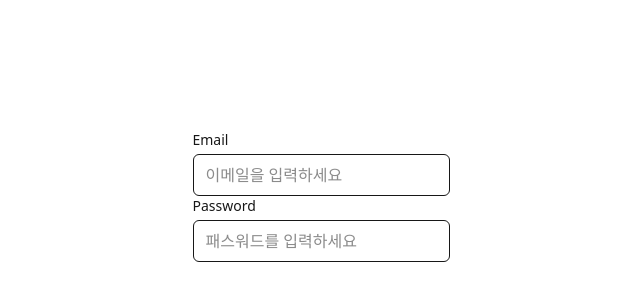
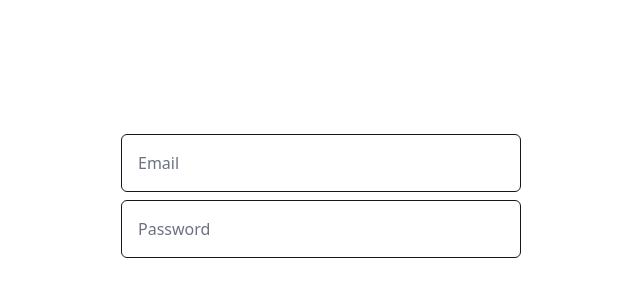
Before and after one commit to SeongWook-Hong/auth-flow, a Next.js app: page /auth/login in a window 1280 px wide. Shown: the part 204-504 px from the top of the page, without its empty margins (319-959 px from the left). Built offline with nearby package versions, Linux system fonts and the light colour scheme.

Commit message:
design: AuthInput UI 변경

```diff
--- a/src/components/auth/AuthInput.tsx
+++ b/src/components/auth/AuthInput.tsx
@@ -1,22 +1,22 @@
 interface Props {
-  id: 'email' | 'password' | 'confirmPassword';
-  type: 'email' | 'password';
+  id: "email" | "password" | "confirmPassword";
+  type: "email" | "password";
   label: string;
-  placeholder?: string;
 }
 
-const AuthInput = ({ id, type, label, placeholder }: Props) => {
+const AuthInput = ({ id, type, label }: Props) => {
   return (
-    <div className="flex flex-col gap-1">
-      <label className="text-sm" htmlFor={id}>
+    <div
+      tabIndex={0}
+      className="relative flex flex-col border px-4 pt-6 pb-2 rounded-md focus-within:ring-2 focus-within:ring-blue-500"
+    >
+      <input className="peer focus:outline-none" id={id} type={type} />
+      <label
+        className="absolute left-4 top-4 text-m text-gray-500 transition-all peer-focus:top-1 peer-focus:text-sm peer-focus:text-blue-500"
+        htmlFor={id}
+      >
         {label}
       </label>
-      <input
-        className="border px-3 py-2 rounded-md focus:outline-none focus:ring-2 focus:ring-blue-500"
-        id={id}
-        type={type}
-        placeholder={placeholder}
-      />
     </div>
   );
 };
--- a/src/pages/auth/login/index.tsx
+++ b/src/pages/auth/login/index.tsx
@@ -2,20 +2,10 @@ import AuthInput from "@/components/auth/AuthInput";
 
 export default function Login() {
   return (
-    <div className="flex flex-col items-center justify-center min-h-screen">
-      <div className="m-auto px-4">
-        <AuthInput
-          id="email"
-          type="email"
-          label="Email"
-          placeholder="이메일을 입력하세요"
-        />
-        <AuthInput
-          id="password"
-          type="password"
-          label="Password"
-          placeholder="패스워드를 입력하세요"
-        />
+    <div className="flex flex-col items-center justify-center gap-12  min-h-screen">
+      <div className="flex flex-col gap-2 m-auto px-6 max-w-md min-w-80 w-full">
+        <AuthInput id="email" type="email" label="Email" />
+        <AuthInput id="password" type="password" label="Password" />
       </div>
     </div>
   );
```
